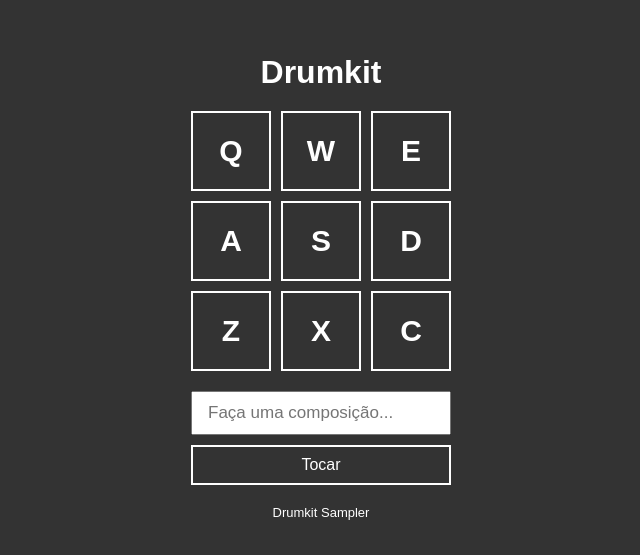
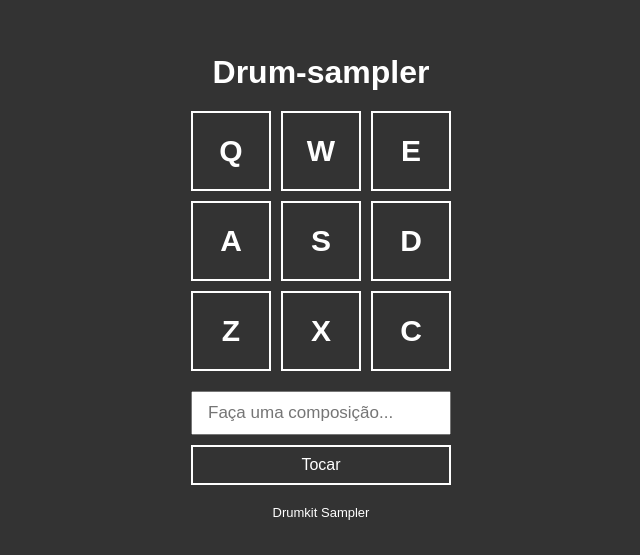
Before and after one commit to matheuscostadesign/7-projetos-javascript, a plain HTML site: page index.html in a window 1280 px wide. Shown: the part 113-668 px from the top of the page, without its empty margins (319-959 px from the left). Drawn offline with Linux system fonts and the light colour scheme.

Commit message:
alteracao nome projeto

```diff
--- a/index.html
+++ b/index.html
@@ -5,12 +5,12 @@
     <meta charset="UTF-8">
     <meta http-equiv="X-UA-Compatible" content="IE=edge">
     <meta name="viewport" content="width=device-width, initial-scale=1.0">
-    <title>Drumkit</title>
+    <title>Drum-sampler</title>
     <link rel="stylesheet" href="css/style.css" />
 </head>
 
 <body>
-    <h1>Drumkit</h1>
+    <h1>Drum-sampler</h1>
 
     <div class="keys">
         <div data-key="keyq" class="key" onclick="playQ()">Q</div>
```
Also changed, not shown: 1 other file.
